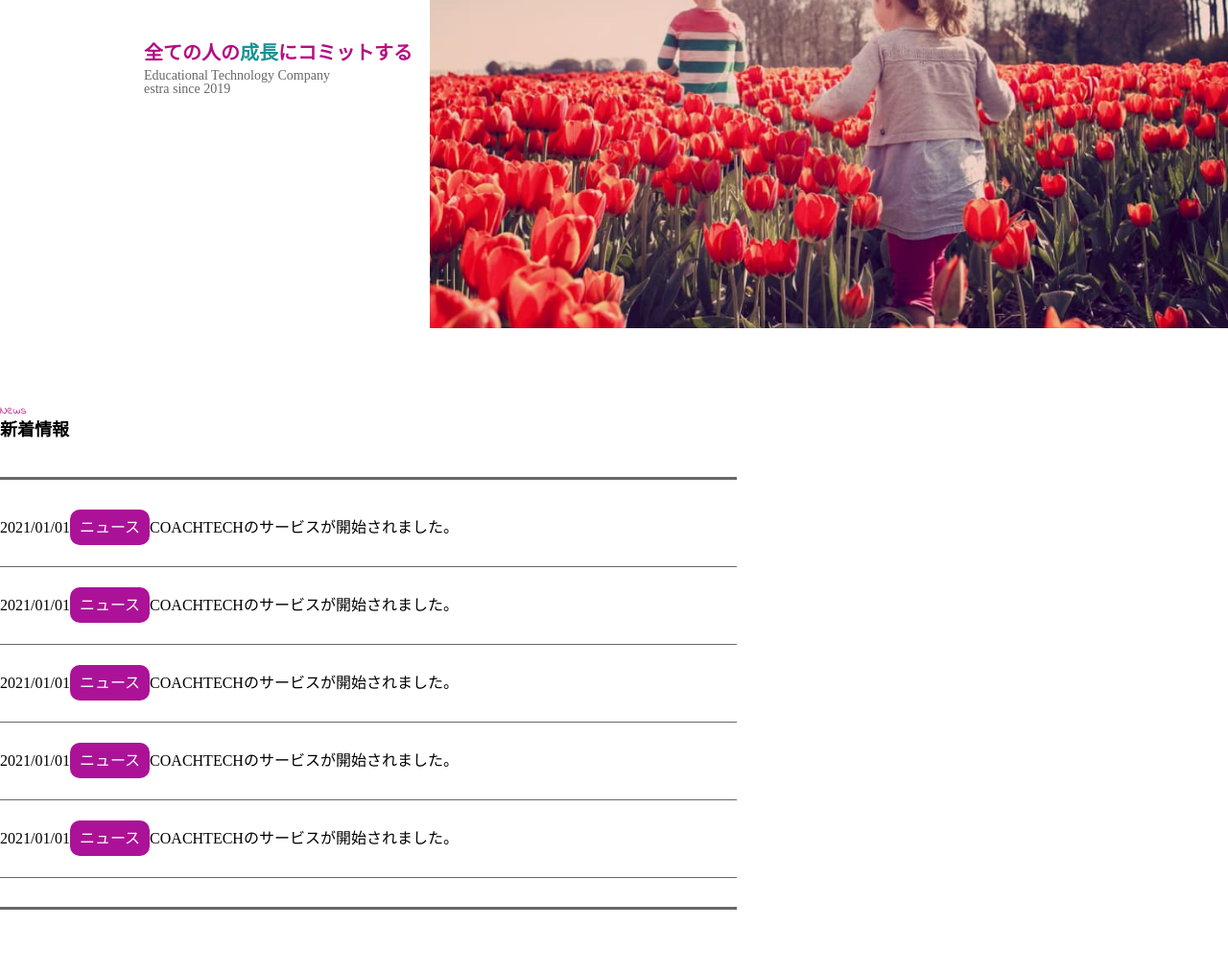
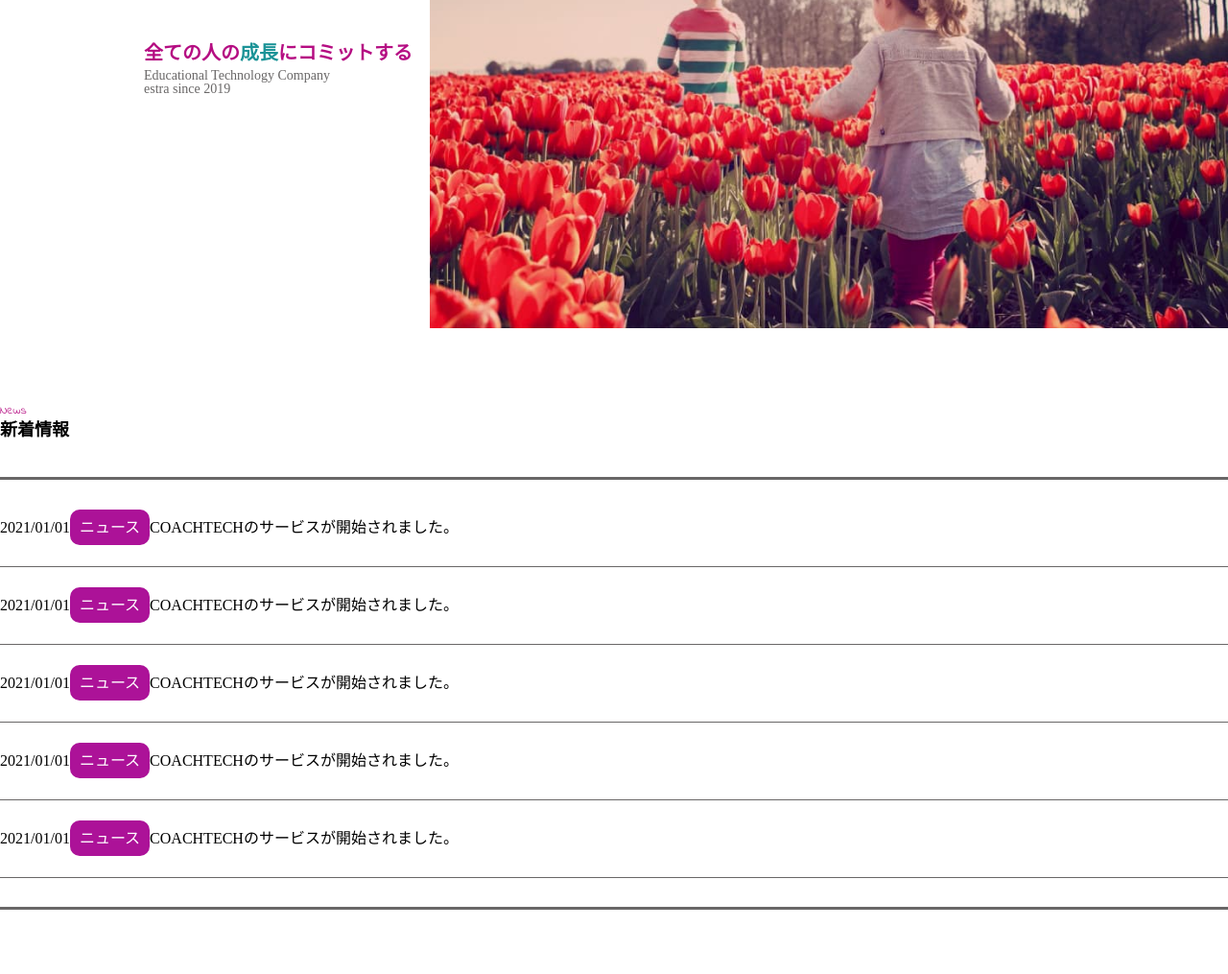
Before and after one commit to mototakan/coachtech-lp-exam, a plain HTML site: page index.html in a window 1280 px wide. Shown: the part 285-1300 px from the top of the page at 96% size. Drawn offline with Linux system fonts and the light colour scheme.

Commit message:
first-commit

```diff
--- a/css/style.css
+++ b/css/style.css
@@ -85,6 +85,7 @@ a {
 
 .news-midasi {
   margin: 0 auto;
+  width: 100%;
 }
 
 .news-logo {
@@ -104,7 +105,7 @@ a {
   border-bottom: 3px solid rgb(105, 103, 103);
   border-top: 3px solid rgb(105, 103, 103);
   margin: 40px 0;
-  width: 60%;
+  width: 100%;
   list-style: none;
 }
 
```
